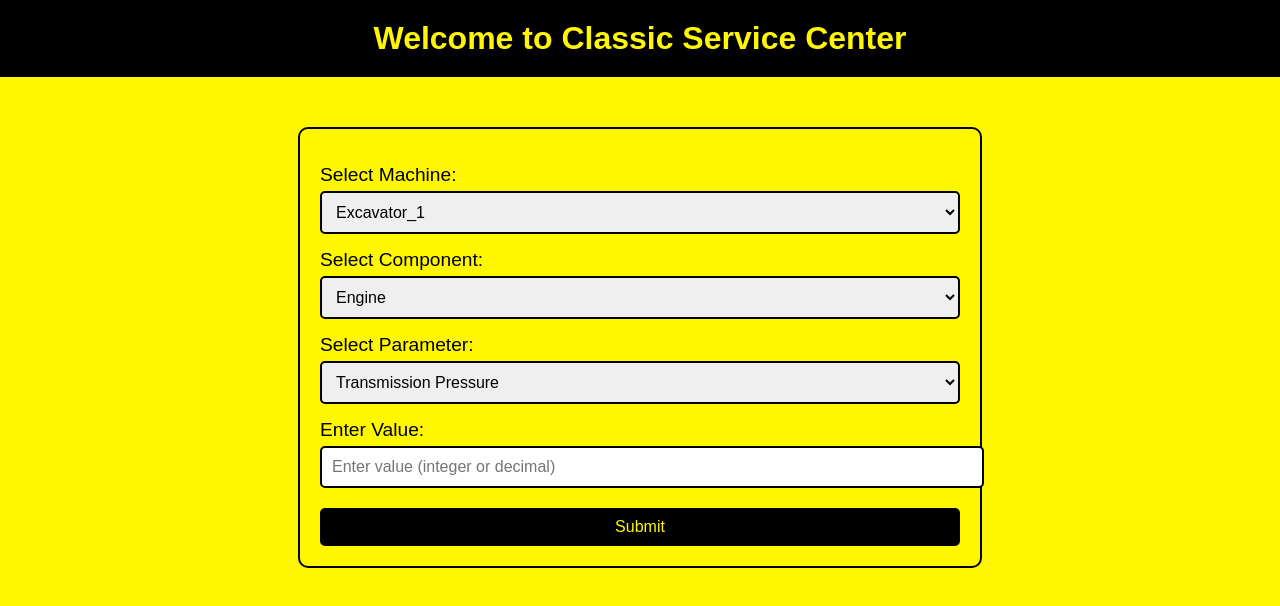
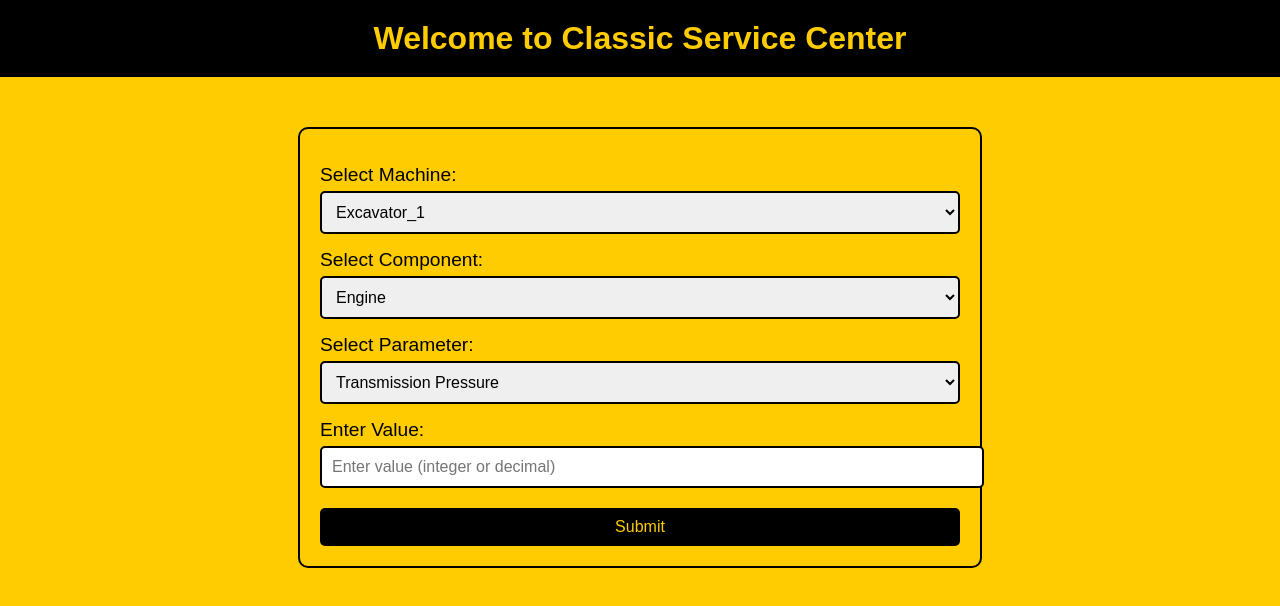
Before and after one commit to Aprameya1210/Predictive-Maintenance-Analyzer, a plain HTML site: page index.html in a window 1280 px wide. Drawn offline with Linux system fonts and the light colour scheme.

Commit message:
Slight color change

```diff
--- a/index.html
+++ b/index.html
@@ -6,7 +6,7 @@
     <title>Classic Service Center</title>
     <style>
         body {
-            background-color: #fff700; /* Yellow background */
+            background-color: #ffcc01; /* Yellow background */
             color: #000000; /* Black text */
             font-family: Arial, sans-serif;
             margin: 0;
@@ -14,7 +14,7 @@
         }
         header {
             background-color: #000000; /* Black header */
-            color: #fff700; /* Yellow text */
+            color: #ffcc01; /* Yellow text */
             text-align: center;
             padding: 20px 0;
             font-size: 2em;
@@ -23,7 +23,7 @@
         .container {
             margin: 50px auto;
             width: 50%;
-            background-color: #fff700;
+            background-color: #ffcc01;
             padding: 20px;
             border: 2px solid #000000; /* Black border */
             border-radius: 10px;
@@ -42,7 +42,7 @@
         }
         input[type="submit"] {
             background-color: #000000; /* Black button */
-            color: #fff700; /* Yellow text */
+            color: #ffcc01; /* Yellow text */
             padding: 10px 20px;
             border: none;
             border-radius: 5px;
```
